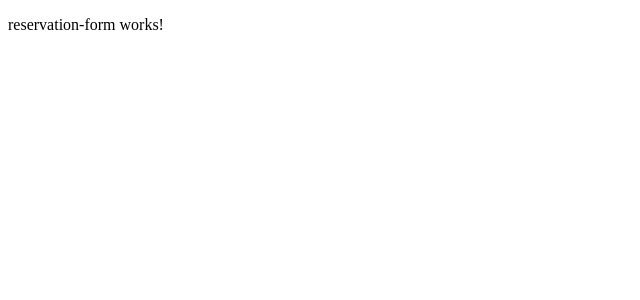
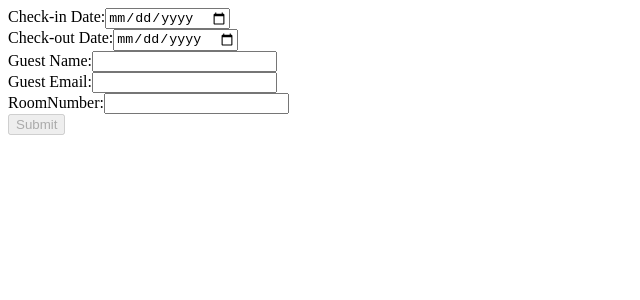
Before and after one commit to DebarghyyaKundu/Angular, an Angular app in the folder 02-hotel-app/: page /new in a window 1280 px wide. Shown: the top 300 px of the page, without its empty margins (0-640 px from the left). Built offline with nearby package versions, Linux system fonts and the light colour scheme.

Commit message:
Added reactive form validation and validation messages

```diff
--- a/02-hotel-app/src/app/reservation-form/reservation-form.component.html
+++ b/02-hotel-app/src/app/reservation-form/reservation-form.component.html
@@ -1 +1,47 @@
-<p>reservation-form works!</p>
+<!-- formControlName is required to access those input fields in the reservation-form component so that reactive validation
+ can be done on these fields -->
+
+<form [formGroup]="reservationForm" (ngSubmit)="onSubmit()">
+    <div>
+        <label>Check-in Date:</label>
+        <input type="date" formControlName="checkInDate">
+        <div *ngIf="reservationForm.get('checkInDate')?.invalid && reservationForm.get('checkInDate')?.touched">
+            Check-in Date is invalid!!
+        </div>
+    </div>
+
+    <div>
+        <label>Check-out Date:</label>
+        <input type="date" formControlName="checkOutDate">
+        <div *ngIf="reservationForm.get('checkOutDate')?.invalid && reservationForm.get('checkOutDate')?.touched">
+            Check-out Date is invalid!!
+        </div>
+    </div>
+
+    <div>
+        <label>Guest Name:</label>
+        <input type="text" formControlName="guestName">
+        <div *ngIf="reservationForm.get('guestName')?.invalid && reservationForm.get('guestName')?.touched">
+            Guest Name is invalid!!
+        </div>
+    </div>
+
+    <div>
+        <label>Guest Email:</label>
+        <input type="email" formControlName="guestEmail">
+        <div *ngIf="reservationForm.get('guestEmail')?.invalid && reservationForm.get('guestEmail')?.touched">
+            Guest Email is invalid!!
+        </div>
+    </div>
+
+    <div>
+        <label>RoomNumber:</label>
+        <input type="number" formControlName="roomNumber">
+        <div *ngIf="reservationForm.get('roomNumber')?.invalid && reservationForm.get('roomNumber')?.touched">
+            Room Number is invalid!!
+        </div>
+    </div>
+
+    <!-- Disable the button if the form data isnt valid -->
+    <button type="submit" [disabled]="reservationForm.invalid">Submit</button>
+</form>
--- a/02-hotel-app/src/app/reservation-form/reservation-form.component.ts
+++ b/02-hotel-app/src/app/reservation-form/reservation-form.component.ts
@@ -1,10 +1,34 @@
-import { Component } from '@angular/core';
+import { Component, OnInit } from '@angular/core';
+import { FormBuilder, FormGroup, Validators } from '@angular/forms';
 
 @Component({
   selector: 'app-reservation-form',
   templateUrl: './reservation-form.component.html',
   styleUrls: ['./reservation-form.component.css']
 })
-export class ReservationFormComponent {
+export class ReservationFormComponent implements OnInit {
+
+  reservationForm: FormGroup = new FormGroup({});
+
+  // Initialize FormBuilder using Dependency Injection when the instance of this component is created, even before ngOnInit (app initialization) is called
+  constructor(private formBuilder: FormBuilder) {}
+
+  // Add validation to the form elements on app initialization, hence added on ngOnInit
+  // The key names of the formBuilder.group has to exactly match the formControlName in the HTML template so that Angular can link them
+  ngOnInit(): void {
+    this.reservationForm = this.formBuilder.group({
+      checkInDate: ['', Validators.required],
+      checkOutDate: ['', Validators.required],
+      guestName: ['', Validators.required],
+      guestEmail: ['', [Validators.required, Validators.email]],
+      roomNumber: ['', Validators.required],
+    });
+  }
+
+  onSubmit(): void {
+    if(this.reservationForm.valid) {
+      console.log('Valid');
+    }
+  }
 
 }
```
Also changed, not shown: 02-hotel-app/src/app/reservation/reservation.module.ts (+4 -3 lines).
